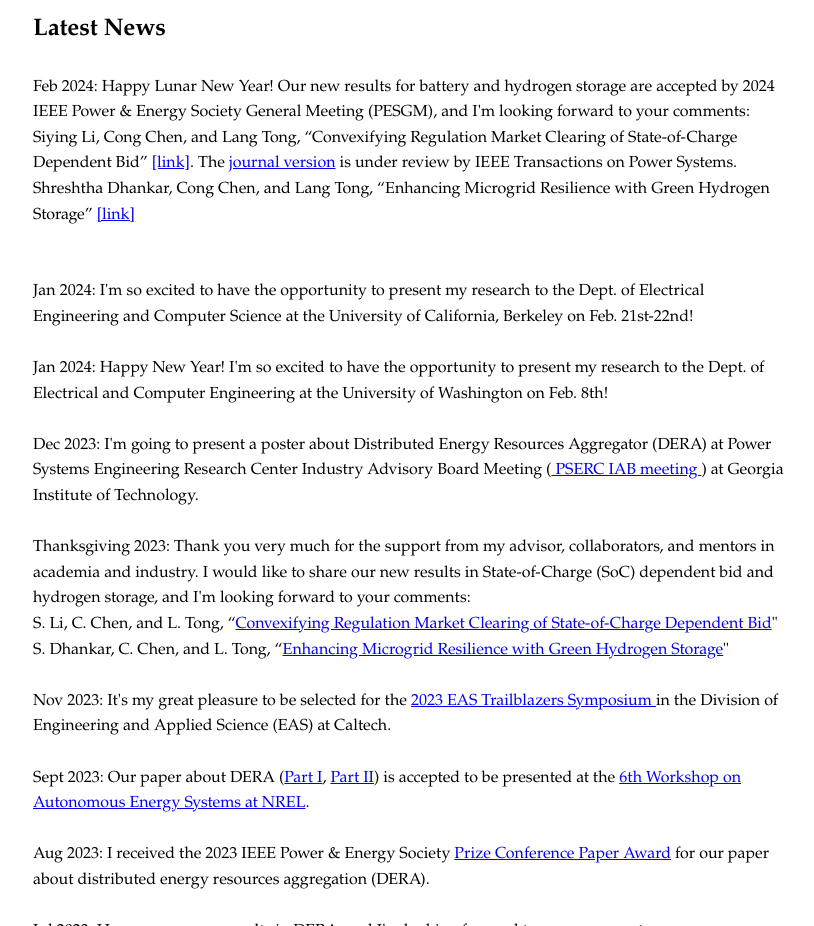
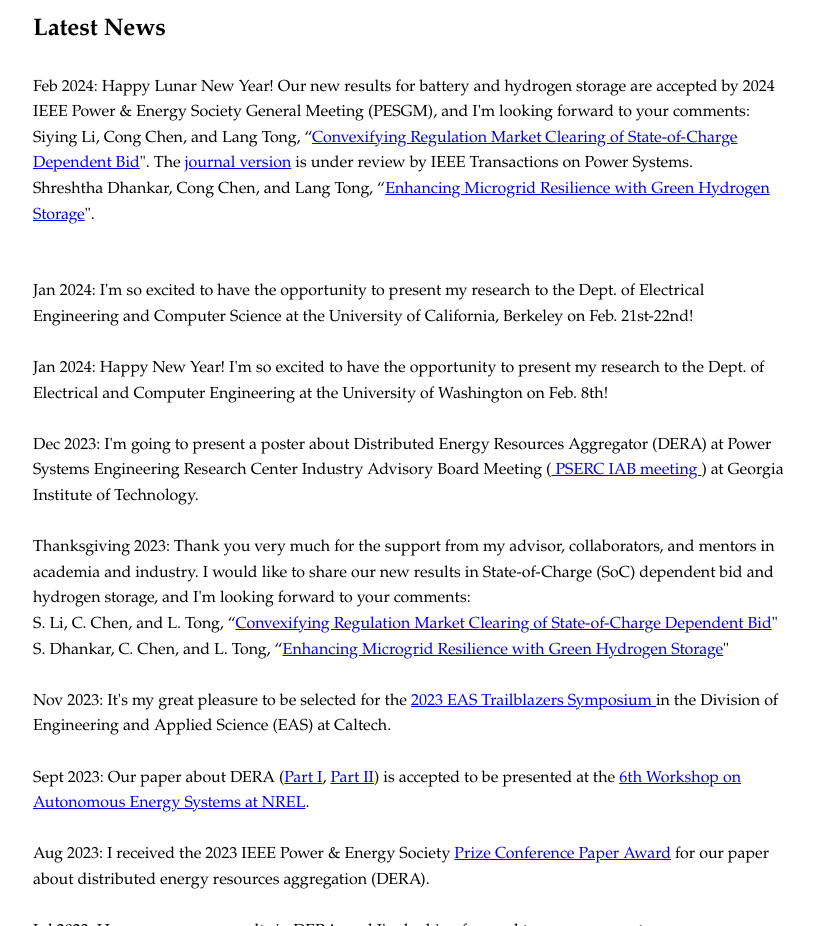
Before and after one commit to CongChenHappy/CongChen.github.io, a plain HTML site: page index.html in a window 1280 px wide. Shown: the part 1340-2266 px from the top of the page, without its empty margins (227-1041 px from the left). Drawn offline with Linux system fonts and the light colour scheme.

Commit message:
Update index.html

```diff
--- a/index.html
+++ b/index.html
@@ -79,10 +79,8 @@
             <h2>Latest News</h2>
             <p>&nbsp;</p>
             <p>Feb 2024: Happy Lunar New Year! Our new results for battery and hydrogen storage are accepted by 2024 IEEE Power & Energy Society General Meeting (PESGM), and I'm looking forward to your comments:  </p>
-            <p>Siying Li, Cong Chen, and Lang Tong, “Convexifying Regulation Market Clearing of State-of-Charge Dependent Bid”
-                <a href="https://arxiv.org/abs/2311.12690">[link]</a>. The <a href="https://arxiv.org/abs/2401.15525">journal version</a> is under review by IEEE Transactions on Power Systems. </p>
-            <p>Shreshtha Dhankar, Cong Chen, and Lang Tong, “Enhancing Microgrid Resilience with Green Hydrogen Storage”
-                <a href="https://arxiv.org/abs/2311.13149">[link]</a></p>
+            <p>Siying Li, Cong Chen, and Lang Tong, “<a href="https://arxiv.org/abs/2311.12690">Convexifying Regulation Market Clearing of State-of-Charge Dependent Bid</a>". The <a href="https://arxiv.org/abs/2401.15525">journal version</a> is under review by IEEE Transactions on Power Systems. </p>
+            <p>Shreshtha Dhankar, Cong Chen, and Lang Tong, “<a href="https://arxiv.org/abs/2311.13149">Enhancing Microgrid Resilience with Green Hydrogen Storage</a>".</p>
             <p>&nbsp;</p>
             <p>&nbsp;</p>
             <p>Jan 2024: I'm so excited to have the opportunity to present my research to the Dept. of Electrical Engineering and Computer Science at the University of California, Berkeley on Feb. 21st-22nd!</p>
```
